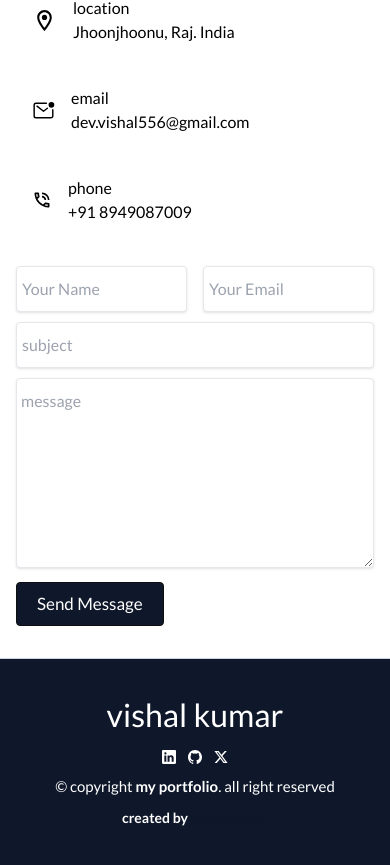
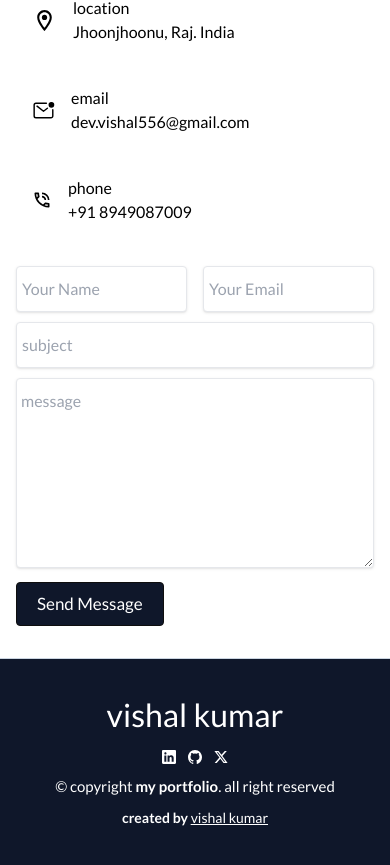
Before and after one commit to vishalkumar12323/vishal-kumar, a React (Vite) app: page / in a window 390 px wide. Shown: the part 2758-3623 px from the top of the page. Built offline with nearby package versions, Linux system fonts and the light colour scheme.

Commit message:
update footer section

```diff
--- a/src/components/Footer.jsx
+++ b/src/components/Footer.jsx
@@ -36,7 +36,7 @@ export const Footer = () => {
         </div>
         <div className="credits font-semibold ">
           created by{" "}
-          <a href="#" className="text-slate-900">
+          <a href="#" className="text-white underline md:text-slate-900">
             vishal kumar
           </a>
         </div>
```
